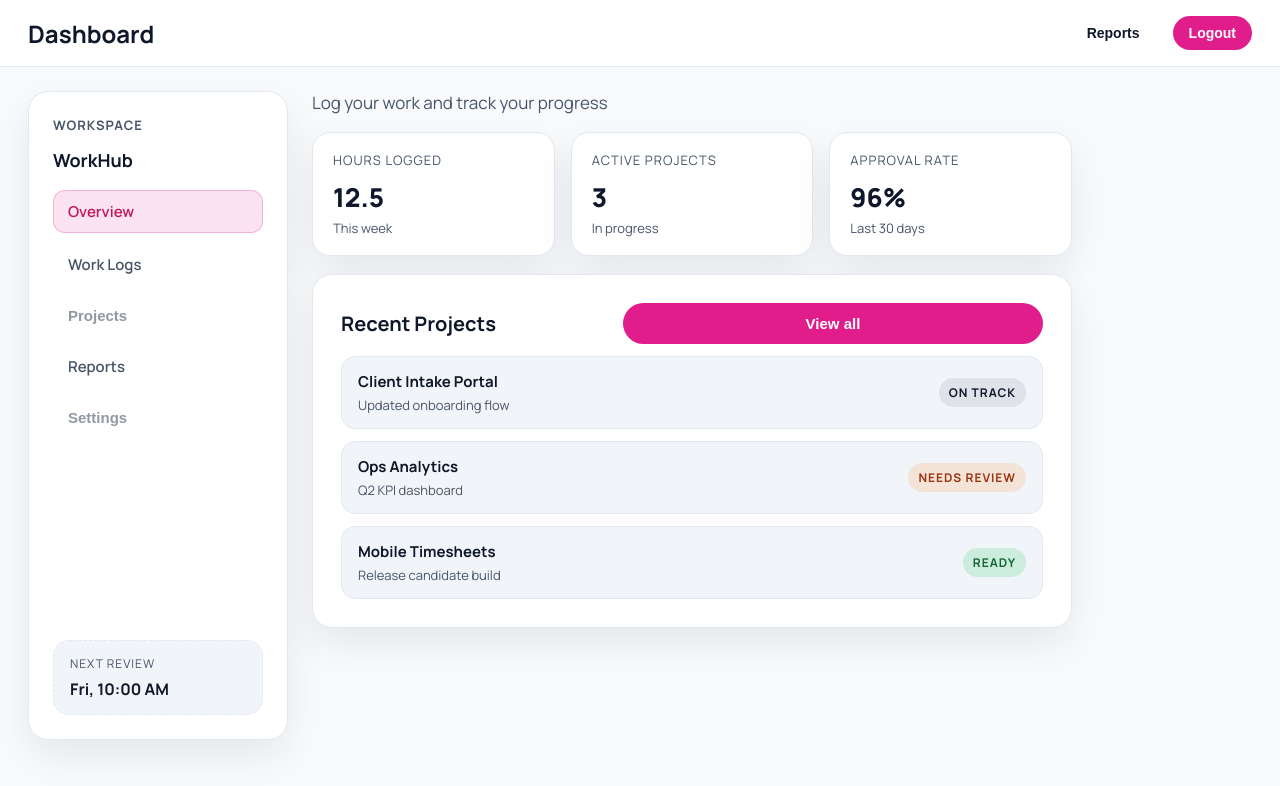
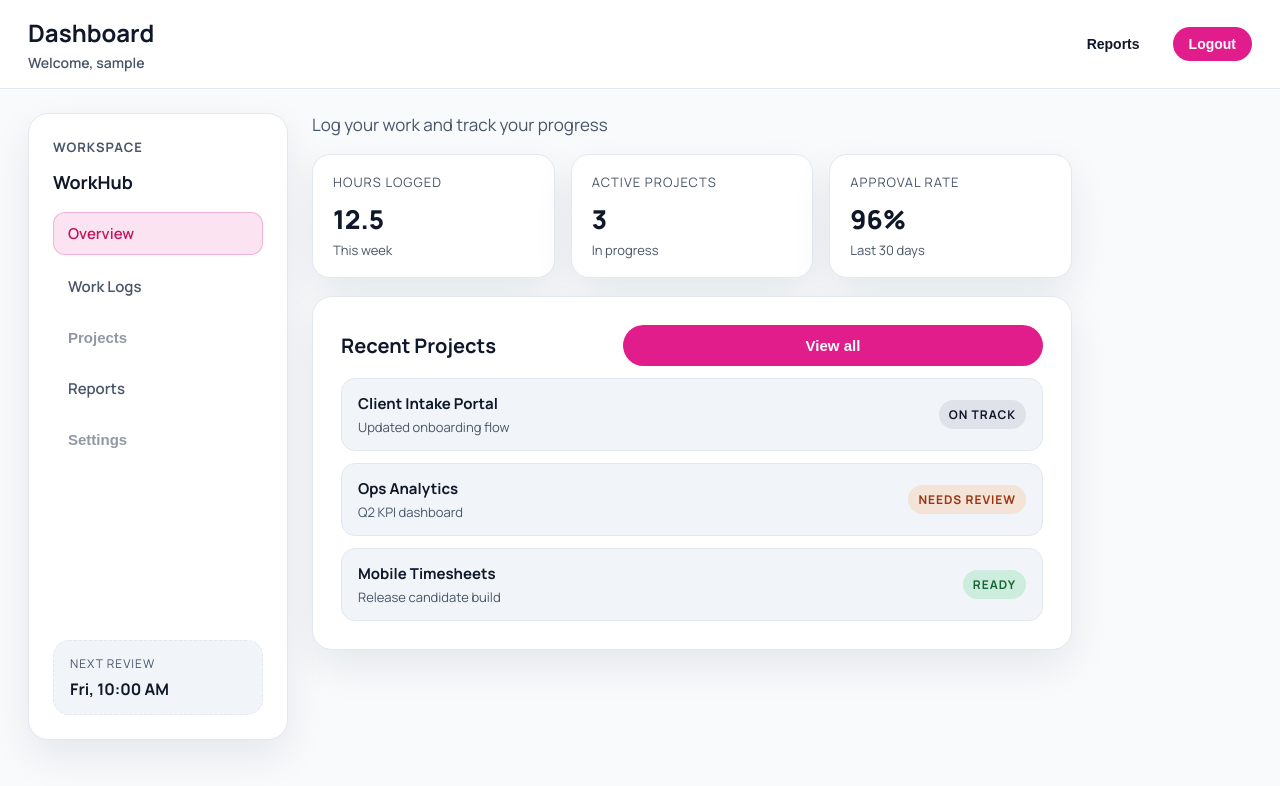
Before and after one commit to daebakkk/workhub-backend, a React (Vite) app: page /dashboard in a window 1280 px wide. Shown: the top 786 px of the page. Built offline with nearby package versions, Linux system fonts and the light colour scheme; no server answers; sample sign-in values are in the browser's storage.

Commit message:
css fixes

```diff
--- a/src/index.css
+++ b/src/index.css
@@ -228,6 +228,19 @@ a {
   font-size: 24px;
   font-weight: 700;
   color: var(--text);
+}
+
+.dashHeaderText {
+  display: flex;
+  flex-direction: column;
+  gap: 4px;
+}
+
+.dashWelcome {
+  margin: 0;
+  font-size: 14px;
+  font-weight: 600;
+  color: var(--text-muted);
 }
 
 .dashMain,
--- a/src/pages/Dashboard.jsx
+++ b/src/pages/Dashboard.jsx
@@ -2,10 +2,17 @@ import Navbar from '../components/Navbar';
 import { Link } from 'react-router-dom';
 
 function Dashboard() {
+  const storedUser = localStorage.getItem('user');
+  const user = storedUser ? JSON.parse(storedUser) : null;
+  const displayName = user?.first_name || user?.username || 'there';
+
   return (
     <div className="dashPage">
       <header className="topBar">
-        <h1 className="dashTitle">Dashboard</h1>
+        <div className="dashHeaderText">
+          <h1 className="dashTitle">Dashboard</h1>
+          <p className="dashWelcome">Welcome, {displayName}</p>
+        </div>
         <Navbar />
       </header>
       <div className="dashLayout">
--- a/src/pages/WorkLogs.jsx
+++ b/src/pages/WorkLogs.jsx
@@ -88,9 +88,8 @@ function WorkLogs() {
             {showAddLogForm && (
               <WorkLogForm
                 onSubmitted={() => {
-                  if (showLogs) {
-                    fetchLogs();
-                  }
+                  setShowLogs(true);
+                  fetchLogs();
                 }}
               />
             )}
```
